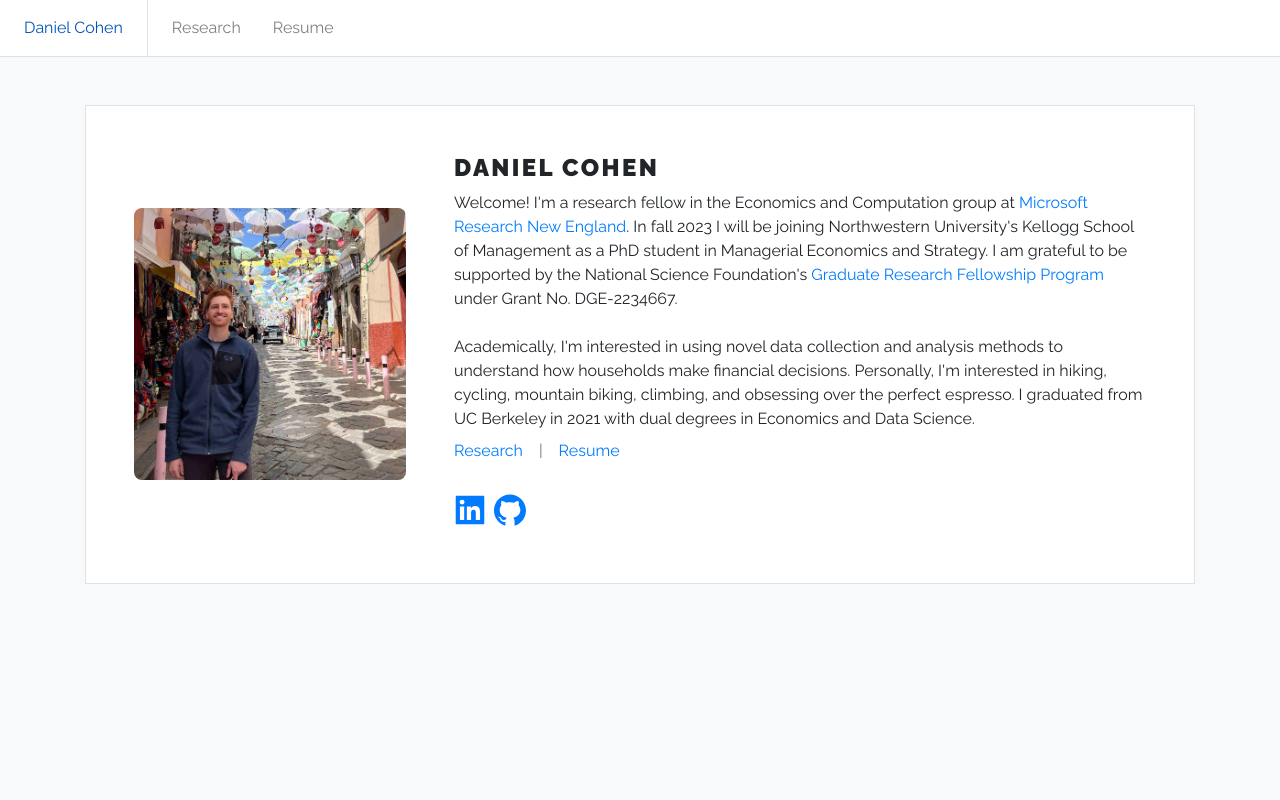
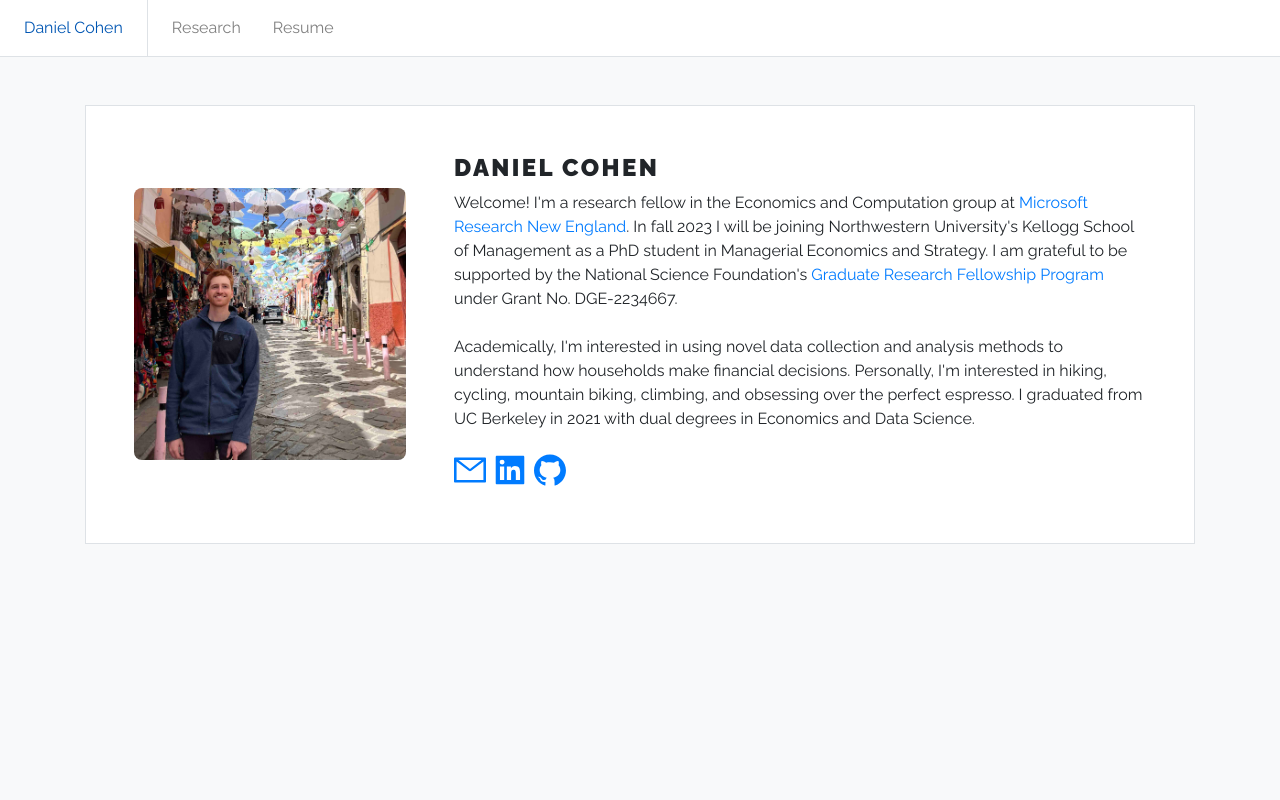
Before and after one commit to dannyboy2233/dannyboy2233.github.io, a React (Create React App) app: page /#/ in a window 1280 px wide. Shown: the top 800 px of the page. Built offline with nearby package versions, Linux system fonts and the light colour scheme.

Commit message:
add temporary insecure email button

```diff
--- a/src/features/pages/Home.jsx
+++ b/src/features/pages/Home.jsx
@@ -1,10 +1,11 @@
 import React from 'react';
-import { Link } from 'react-router-dom';
-import { LinkedinFilled, GithubFilled } from '@ant-design/icons';
+// import { Link } from 'react-router-dom';
+import { LinkedinFilled, GithubFilled, MailOutlined } from '@ant-design/icons';
 import Page from './Page';
 import '../home/Home.scss';
 import Me from '../home/me.jpg';
 import IconButton from '../home/IconButton';
+// import EmailButton from '../home/EmailButton';
 
 const Home = () => (
   <Page padding="p-4">
@@ -34,14 +35,20 @@ const Home = () => (
           espresso. I graduated from UC Berkeley in 2021 with dual degrees in
           Economics and Data Science.
         </div>
-        <div className="mt-2">
+        {/* <div className="mt-2">
           <Link to="/research">Research</Link>
           <span className="mx-3 text-secondary">|</span>
-          {/* <Link to="/projects">Projects</Link>
-          <span className="mx-3 text-secondary">|</span> */}
+          <Link to="/projects">Projects</Link>
+          <span className="mx-3 text-secondary">|</span>
           <Link to="/resume">Resume</Link>
-        </div>
-        <div className="mt-4 d-flex flex-row">
+</div> */}
+        <div className="mt-3 d-flex flex-row">
+          <IconButton
+            className="mr-2"
+            href="mailto:daniel.cohen@kellogg.northwestern.edu"
+          >
+            <MailOutlined />
+          </IconButton>
           <IconButton
             className="mr-2"
             href="https://www.linkedin.com/in/daniel-cohen-12312a140"
```
